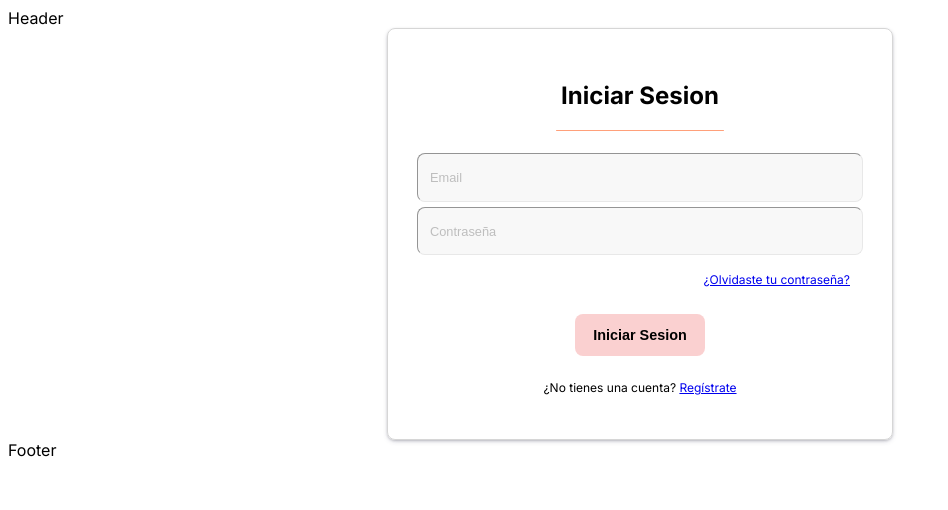
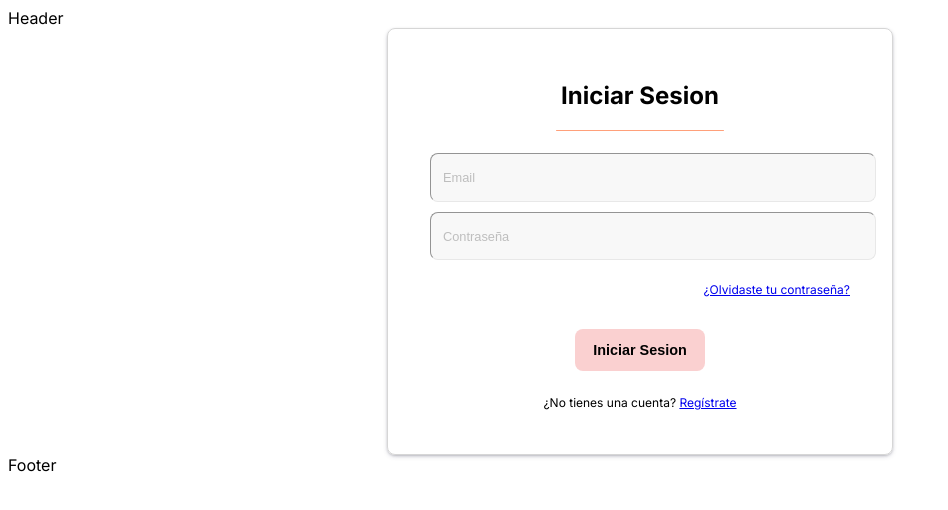
Before and after one commit to No-Country-simulation/c19-75-t-node-react, a Next.js app in the folder client/: page /login in a window 1280 px wide. Shown: the top 510 px of the page, without its empty margins (0-948 px from the left). Built offline with nearby package versions, Linux system fonts and the light colour scheme.

Commit message:
fixed some styles

```diff
--- a/client/components/Forms/Custom/ZodErrors.module.scss
+++ b/client/components/Forms/Custom/ZodErrors.module.scss
@@ -1,4 +1,5 @@
 .error {
+  width: 100%;
   margin-top: 5px;
   &__list {
     display: flex;
--- a/client/components/Forms/Form.module.scss
+++ b/client/components/Forms/Form.module.scss
@@ -3,8 +3,10 @@
   flex-direction: column;
   justify-content: center;
   align-items: center;
+
   width: 100%;
-  gap: 5px;
+  gap: 10px;
+
   // border: 1px dotted red;
   border-radius: 5px;
 
@@ -31,7 +33,6 @@
   width: 100%;
   display: flex;
   flex-direction: column;
-  gap: 2px 0;
   &__row {
     width: 100%;
     display: flex;
--- a/client/components/Forms/Input/index.jsx
+++ b/client/components/Forms/Input/index.jsx
@@ -19,8 +19,8 @@ export default function Input({
     return (
       <input
         className={`${styles.input} ${otherStyles ? styles[otherStyles] : ''} ${
-          type === 'hidden' ? styles.input__hidden : ''
-        }`}
+          error ? styles.input__error : ''
+        } } ${type === 'hidden' ? styles.input__hidden : ''}`}
         type={type}
         id={name}
         name={name}
--- a/client/components/Forms/LoginForm/index.jsx
+++ b/client/components/Forms/LoginForm/index.jsx
@@ -23,18 +23,22 @@ const LoginForm = () => {
   );
   return (
     <form action={formAction} className={styles.form} name="loginForm">
+      <div className={styles.campo}>
         <Input
           type="Email"
           name="email"
           placeholder="Email"
           error={formState?.zodErrors?.email}
         />
+      </div>
+      <div className={styles.campo}>
         <Input
           type="password"
           name="password"
           placeholder="Contraseña"
           error={formState?.zodErrors?.password}
         />
+      </div>
       <p className={`${styles.text} ${styles.text__right}`}>
         <Link href="/reset-password" className={styles.link}>
           ¿Olvidaste tu contraseña?
--- a/client/components/Forms/ResetPasswordForm/index.jsx
+++ b/client/components/Forms/ResetPasswordForm/index.jsx
@@ -24,12 +24,14 @@ const ResetPasswordForm = () => {
         Ingresa tu dirección de correo electrónico y recibirás instrucciones
         para restablecer tu contraseña.
       </p>
+      <div className={styles.campo}>
         <Input
           type="text"
           name="email"
           placeholder="Email"
           error={formState?.zodErrors?.email}
         />
+      </div>
       <ButtonForm type="submit">Restablecer Contraseña</ButtonForm>
     </form>
   );
--- a/client/containers/auth-page/resetpassword-page/index.jsx
+++ b/client/containers/auth-page/resetpassword-page/index.jsx
@@ -6,7 +6,7 @@ import localStyles from './ResetPasswordPage.module.scss';
 import { useRouter } from 'next/navigation';
 
 import ResetPasswordForm from '@/components/Forms/ResetPasswordForm';
-import { ArrowLeft } from '@/components/Icons/icons';
+import { ArrowLeft } from '@/components/Icons';
 const ResetPasswordPage = () => {
   const router = useRouter();
   return (
```
Lines whose indentation alone changed are shown as unchanged.
